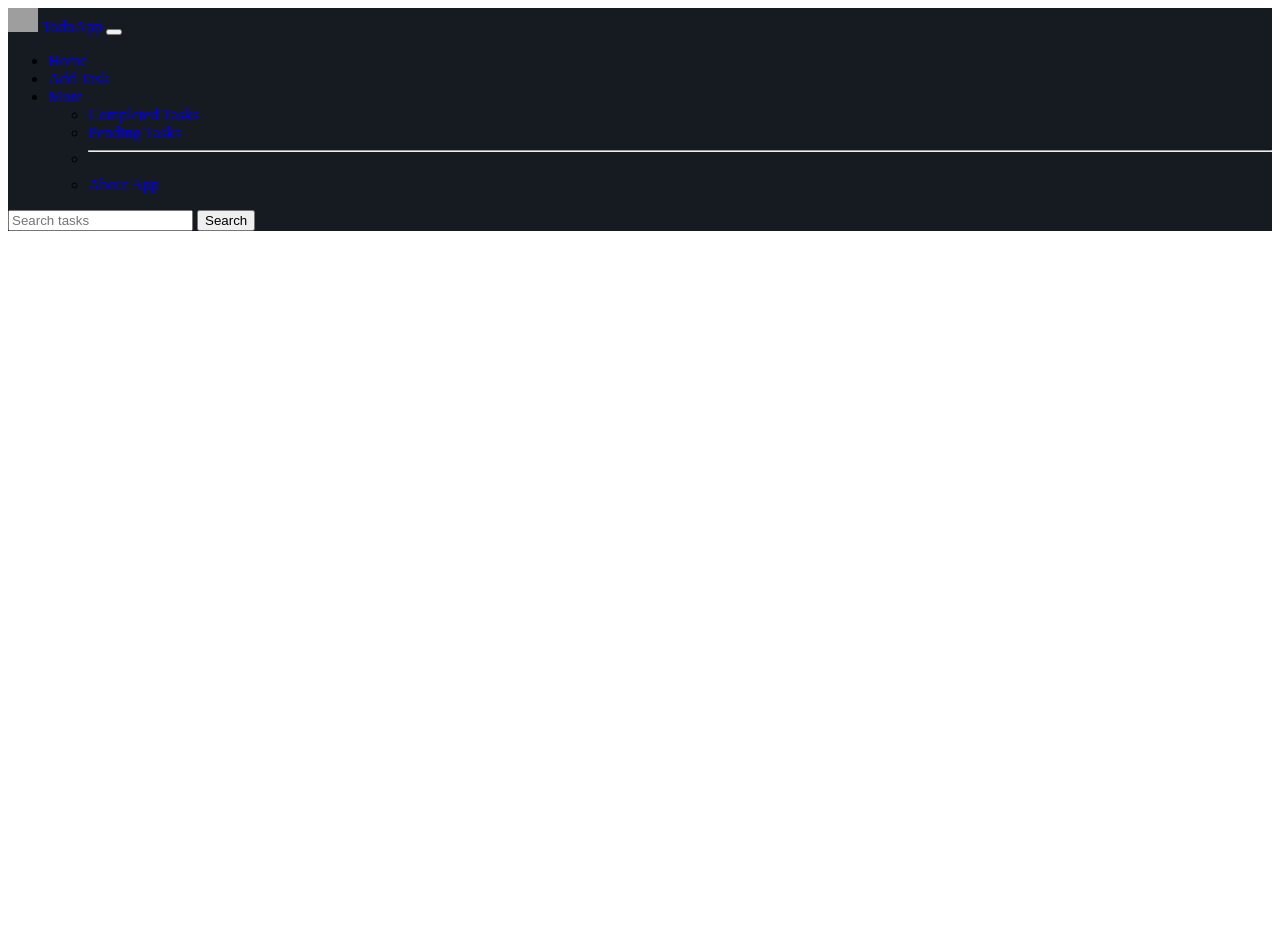
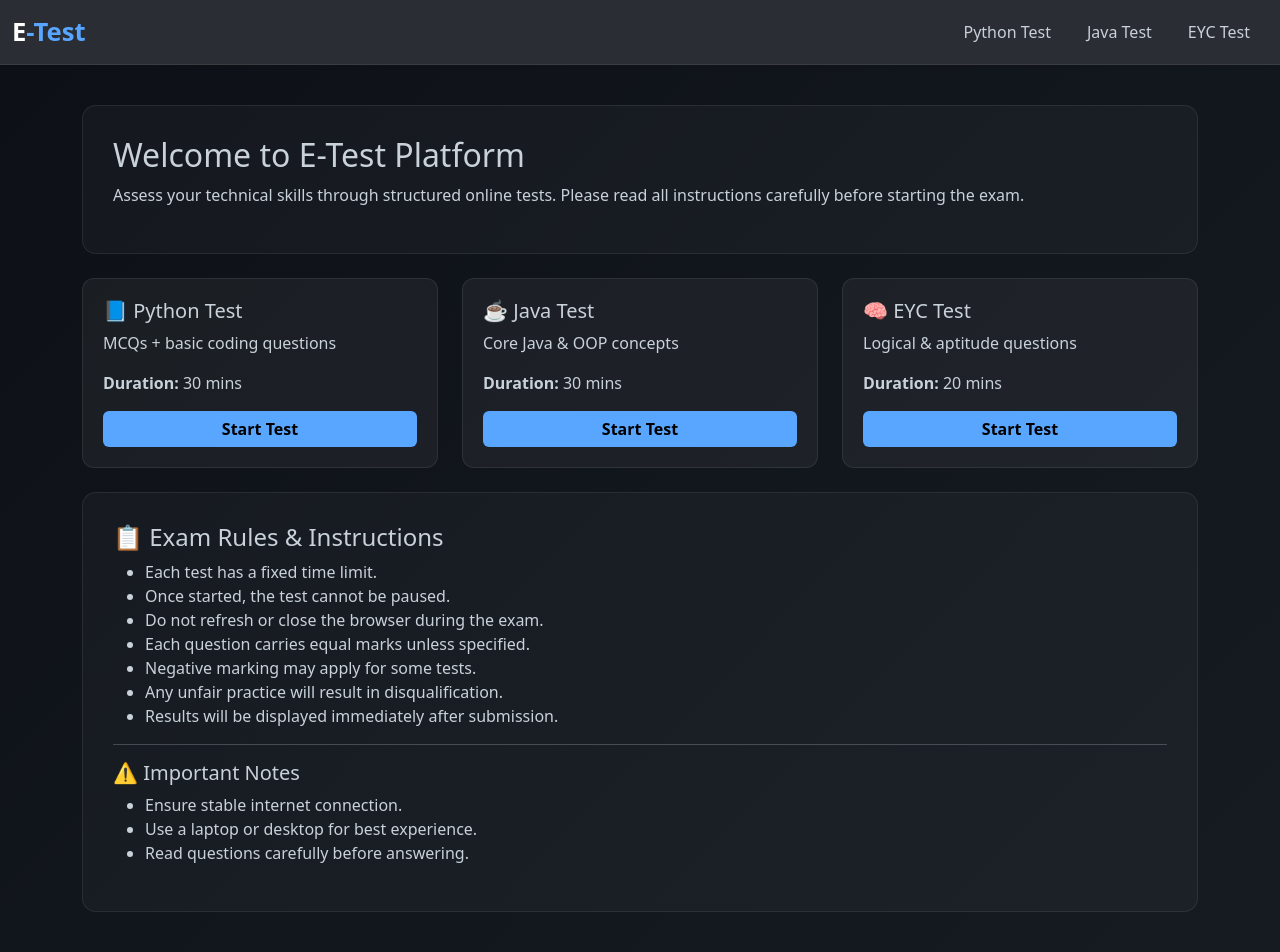
Before and after one commit to SaniyaBhagane/QST-DJANGO, a Django app: template AuthProject/templates/navbar.html in a window 1280 px wide. Before the commit the page ends 231 px from the top, so only its background shows below. Run offline with Django 5.2, Linux system fonts and the light colour scheme; the template is opened without the code that fills it, so the values that code supplies are empty; grey boxes are pictures that could not be loaded.

Commit message:
home page

```diff
--- a/AuthProject/AuthProject/urls.py
+++ b/AuthProject/AuthProject/urls.py
@@ -19,5 +19,6 @@ from django.urls import path
 from testApp import views
 urlpatterns = [
     path('admin/', admin.site.urls),
-    path('nav/', views.NavView)
+    path('', views.NavView),
+    path('/pyt', views.pythonView),
 ]
--- a/AuthProject/templates/navbar.html
+++ b/AuthProject/templates/navbar.html
@@ -3,78 +3,172 @@
 <head>
     <meta charset="UTF-8">
     <meta name="viewport" content="width=device-width, initial-scale=1.0">
-    <title>Document</title>
+    <title>E-Test Platform</title>
+
+    <!-- Bootstrap CSS -->
+    <link href="https://cdn.jsdelivr.net/npm/bootstrap@5.3.2/dist/css/bootstrap.min.css" rel="stylesheet">
+
+    <style>
+        /* ===== Navbar ===== */
+        .etest-navbar {
+            background: rgba(13, 17, 23, 0.88);
+            backdrop-filter: blur(10px);
+            border-bottom: 1px solid rgba(255, 255, 255, 0.08);
+        }
+
+        .navbar-brand {
+            font-size: 1.6rem;
+            font-weight: 700;
+        }
+
+        .brand-highlight {
+            color: #58a6ff;
+        }
+
+        .nav-link {
+            position: relative;
+            margin: 0 10px;
+            font-weight: 500;
+            color: #c9d1d9 !important;
+        }
+
+        .nav-link:hover {
+            color: #58a6ff !important;
+        }
+
+        /* ===== Body ===== */
+        .content-wrapper {
+            min-height: calc(100vh - 70px);
+            background: linear-gradient(135deg, #0d1117, #161b22);
+            padding: 40px 20px;
+            color: #c9d1d9;
+        }
+
+        .content-box {
+            background: rgba(255, 255, 255, 0.03);
+            border-radius: 14px;
+            padding: 30px;
+            border: 1px solid rgba(255, 255, 255, 0.08);
+        }
+
+        .info-card {
+            background: rgba(255, 255, 255, 0.05);
+            border-radius: 12px;
+            padding: 20px;
+            border: 1px solid rgba(255, 255, 255, 0.08);
+            height: 100%;
+        }
+
+        .btn-start {
+            background: #58a6ff;
+            border: none;
+            color: #000;
+            font-weight: 600;
+        }
+
+        .btn-start:hover {
+            background: #1f6feb;
+            color: #fff;
+        }
+    </style>
 </head>
+
 <body>
-    <nav class="navbar navbar-expand-lg navbar-dark shadow"
-     style="background-color: #161b22;">
+
+<!-- ===== NAVBAR ===== -->
+<nav class="navbar navbar-expand-lg navbar-dark etest-navbar shadow-sm">
     <div class="container-fluid">
-
-        <!-- Brand with Logo -->
-        <a class="navbar-brand d-flex align-items-center fw-bold text-info" href="/">
-        <img src="https://getbootstrap.com/docs/5.3/assets/brand/bootstrap-logo.svg"
-            alt="Logo"
-            width="30"
-            height="24"
-            class="me-2">
-        TodoApp
+        <a class="navbar-brand" href="#">
+            E<span class="brand-highlight">-Test</span>
         </a>
 
-        <!-- Toggler -->
-        <button class="navbar-toggler" type="button" data-bs-toggle="collapse"
-                data-bs-target="#navbarSupportedContent"
-                aria-controls="navbarSupportedContent"
-                aria-expanded="false"
-                aria-label="Toggle navigation">
-        <span class="navbar-toggler-icon"></span>
+        <button class="navbar-toggler" type="button"
+                data-bs-toggle="collapse"
+                data-bs-target="#navbarContent">
+            <span class="navbar-toggler-icon"></span>
         </button>
 
-        <!-- Navbar Content -->
-        <div class="collapse navbar-collapse" id="navbarSupportedContent">
-
-        <!-- Left Links -->
-        <ul class="navbar-nav me-auto mb-2 mb-lg-0">
-            <li class="nav-item">
-            <a class="nav-link active" aria-current="page" href="/">
-                <i class="fa-solid fa-house me-1"></i> Home
-            </a>
-            </li>
-
-            <li class="nav-item">
-            <a class="nav-link" href="/create/">
-                <i class="fa-solid fa-plus me-1"></i> Add Task
-            </a>
-            </li>
-
-            <!-- Dropdown -->
-            <li class="nav-item dropdown">
-            <a class="nav-link dropdown-toggle" href="#" role="button"
-                data-bs-toggle="dropdown" aria-expanded="false">
-                More
-            </a>
-            <ul class="dropdown-menu dropdown-menu-dark">
-                <li><a class="dropdown-item" href="#">Completed Tasks</a></li>
-                <li><a class="dropdown-item" href="#">Pending Tasks</a></li>
-                <li><hr class="dropdown-divider"></li>
-                <li><a class="dropdown-item" href="#">About App</a></li>
+        <div class="collapse navbar-collapse" id="navbarContent">
+            <ul class="navbar-nav ms-auto">
+                <li class="nav-item"><a class="nav-link active" href="#">Python Test</a></li>
+                <li class="nav-item"><a class="nav-link" href="#">Java Test</a></li>
+                <li class="nav-item"><a class="nav-link" href="#">EYC Test</a></li>
             </ul>
-            </li>
-        </ul>
-
-        <!-- Search -->
-        <form class="d-flex" role="search">
-            <input class="form-control me-2 bg-dark text-light border-secondary"
-                type="search"
-                placeholder="Search tasks"
-                aria-label="Search">
-            <button class="btn btn-outline-info" type="submit">
-            Search
-            </button>
-        </form>
-
         </div>
     </div>
-    </nav>
+</nav>
+
+<!-- ===== MAIN CONTENT ===== -->
+<main class="content-wrapper">
+    <div class="container">
+
+        <!-- Welcome -->
+        <div class="content-box mb-4">
+            <h2>Welcome to E-Test Platform</h2>
+            <p>
+                Assess your technical skills through structured online tests.
+                Please read all instructions carefully before starting the exam.
+            </p>
+        </div>
+
+        <!-- Test Overview -->
+        <div class="row g-4 mb-4">
+            <div class="col-md-4">
+                <div class="info-card">
+                    <h5>📘 Python Test</h5>
+                    <p>MCQs + basic coding questions</p>
+                    <p><strong>Duration:</strong> 30 mins</p>
+                    <button class="btn btn-start w-100">Start Test</button>
+                </div>
+            </div>
+
+            <div class="col-md-4">
+                <div class="info-card">
+                    <h5>☕ Java Test</h5>
+                    <p>Core Java & OOP concepts</p>
+                    <p><strong>Duration:</strong> 30 mins</p>
+                    <button class="btn btn-start w-100">Start Test</button>
+                </div>
+            </div>
+
+            <div class="col-md-4">
+                <div class="info-card">
+                    <h5>🧠 EYC Test</h5>
+                    <p>Logical & aptitude questions</p>
+                    <p><strong>Duration:</strong> 20 mins</p>
+                    <button class="btn btn-start w-100">Start Test</button>
+                </div>
+            </div>
+        </div>
+
+        <!-- Rules & Instructions -->
+        <div class="content-box">
+            <h4>📋 Exam Rules & Instructions</h4>
+            <ul>
+                <li>Each test has a fixed time limit.</li>
+                <li>Once started, the test cannot be paused.</li>
+                <li>Do not refresh or close the browser during the exam.</li>
+                <li>Each question carries equal marks unless specified.</li>
+                <li>Negative marking may apply for some tests.</li>
+                <li>Any unfair practice will result in disqualification.</li>
+                <li>Results will be displayed immediately after submission.</li>
+            </ul>
+
+            <hr>
+
+            <h5>⚠️ Important Notes</h5>
+            <ul>
+                <li>Ensure stable internet connection.</li>
+                <li>Use a laptop or desktop for best experience.</li>
+                <li>Read questions carefully before answering.</li>
+            </ul>
+        </div>
+
+    </div>
+</main>
+
+<!-- Bootstrap JS -->
+<script src="https://cdn.jsdelivr.net/npm/bootstrap@5.3.2/dist/js/bootstrap.bundle.min.js"></script>
 
 </body>
 </html>
--- /dev/null
+++ b/AuthProject/templates/pyt.html
@@ -0,0 +1,3 @@
+<!DOCTYPE html>
+{% extends "navbar.html" %}
+{%%}
--- a/AuthProject/testApp/views.py
+++ b/AuthProject/testApp/views.py
@@ -4,3 +4,6 @@ from django.views.generic import View
 
 def NavView(request):
     return render(request, 'navbar.html')
+
+def pythonView(request):
+    return render(request, 'pyt.html')
```
